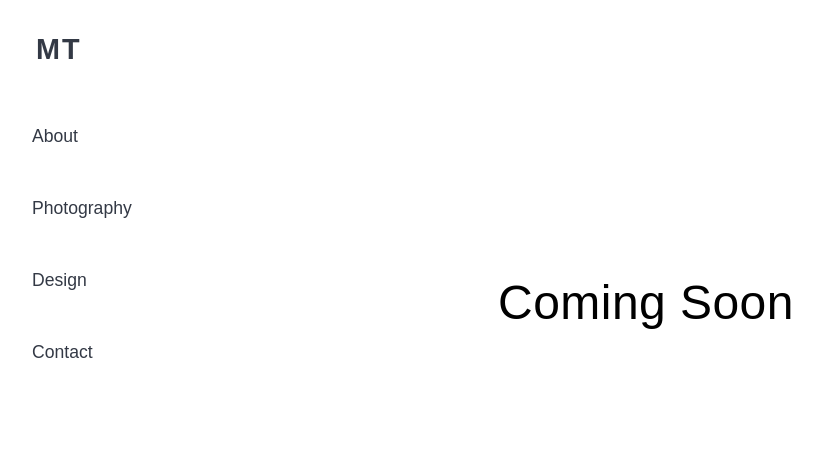
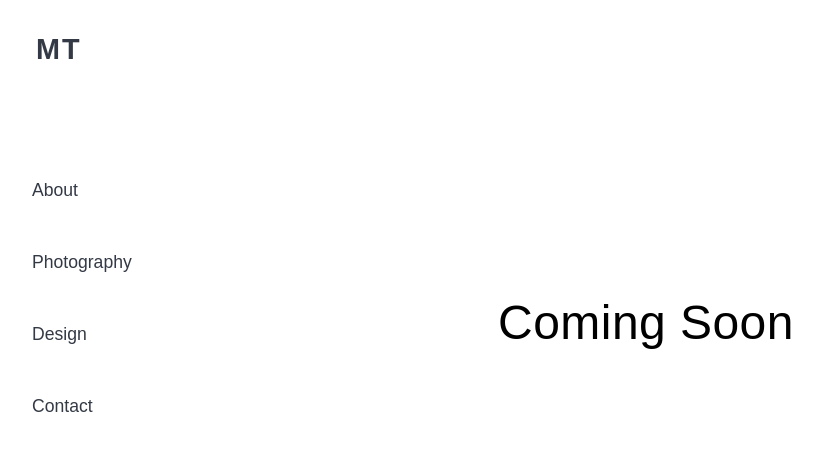
Before and after one commit to manasa884/next-portfolio, a Next.js app: page /design in a window 1280 px wide. Shown: the top 450 px of the page, without its empty margins (24-846 px from the left). Built offline with nearby package versions, Linux system fonts and the light colour scheme.

Commit message:
more css-in-js

```diff
--- a/components/layout/layout.js
+++ b/components/layout/layout.js
@@ -1,10 +1,11 @@
 import { Grid, Typography } from '@material-ui/core'
 import Sidebar from '../navigation/sidebar'
+import styles from './layout.module.scss'
 
 const Layout = props => {
   return (
     <>
-      <Typography className="brand">MT</Typography>
+      <Typography className={`brand ${styles.brand}`}>MT</Typography>
       <Grid container spacing={3} className="grid">
         <Grid item xs={2}>
           <Sidebar/>
@@ -20,7 +21,6 @@ const Layout = props => {
           font-family: "Muli", sans-serif;
           font-weight: 700;
           font-size: 1.8rem;
-          color: #333945;
           margin: 40px 60px;
           position: fixed;
           letter-spacing: 2px;
--- /dev/null
+++ b/components/layout/layout.module.scss
@@ -0,0 +1,5 @@
+@import '../../styles/color';
+
+.brand {
+  color: $color-primary;
+}
--- a/components/navigation/sidebar.js
+++ b/components/navigation/sidebar.js
@@ -4,14 +4,31 @@ import styles from './sidebar.module.scss'
 
 const Sidebar = props => {
   return (
-    <div className={styles.container}>
-      <List className={styles.list}>
+    <>
+      <div className="container">
+        <List className="list">
           <Link href="/"><ListItem button className={styles.listItem}>About</ListItem></Link>
           <Link href="/photography"><ListItem button className={styles.listItem}>Photography</ListItem></Link>
           <Link href="/design"><ListItem button className={styles.listItem}>Design</ListItem></Link>
           <Link href="/contact"><ListItem button className={styles.listItem}>Contact</ListItem></Link>
         </List>
       </div>
+      <style>{`
+        .container {
+          padding: 20px 40px;
+        }
+
+        .list {
+          position: fixed;
+          margin-top: 90px;
+        }
+
+        .list > div {
+          margin-bottom: 35px;
+          font-size: 1.1rem;
+        }
+      `}</style>
+    </>
   )
 }
 
--- a/components/navigation/sidebar.module.scss
+++ b/components/navigation/sidebar.module.scss
@@ -1,18 +1,7 @@
 @import '../../styles/color';
 
-.container {
-  padding: 20px 40px;
-}
-
-.list {
-  position: fixed;
-  margin-top: 90px;
-}
-
 .listItem {
-  margin-bottom: 35px;
   color: $color-primary;
-  font-size: 1.1rem;
 }
 
 .listItem:hover {
```
Lines whose indentation alone changed are shown as unchanged.
